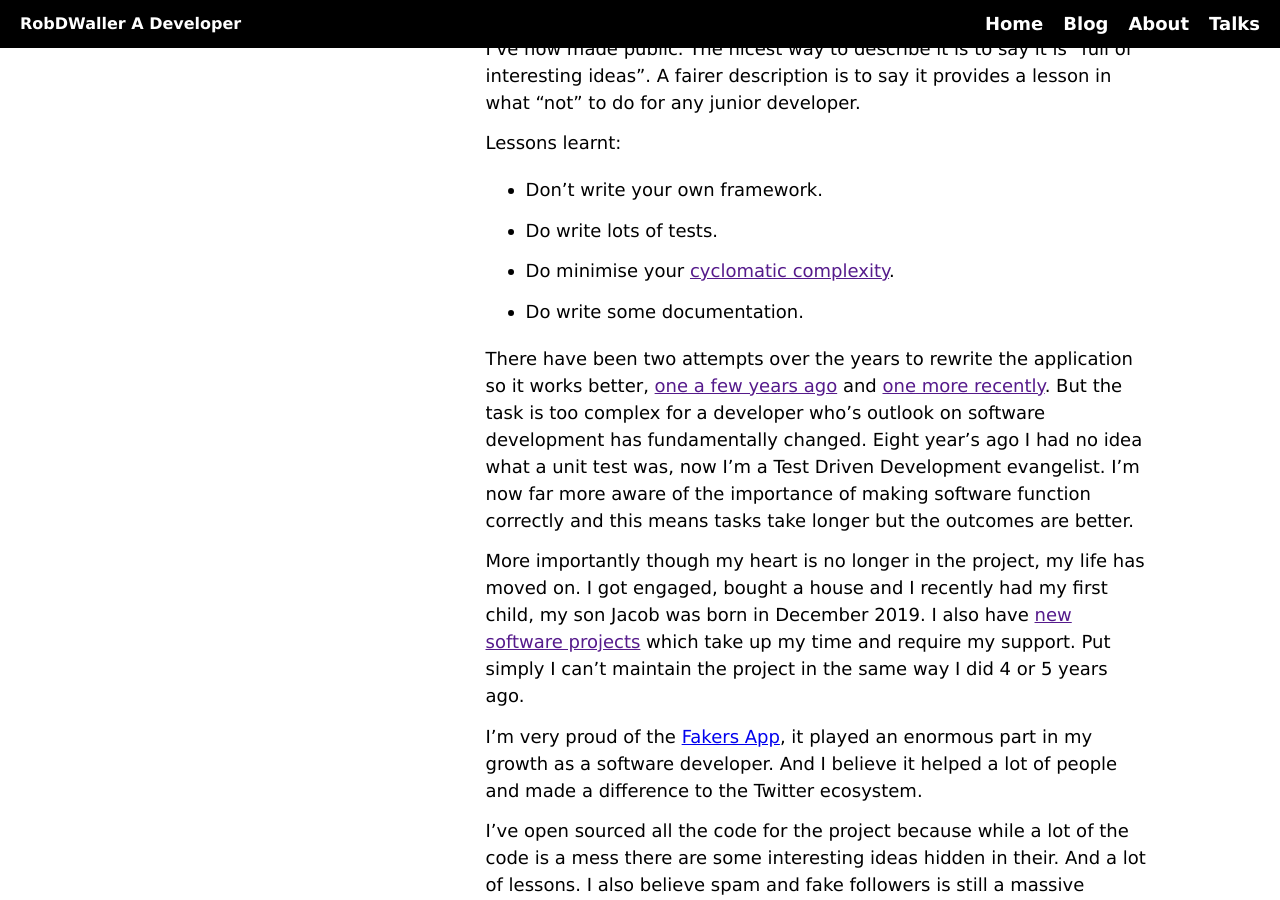
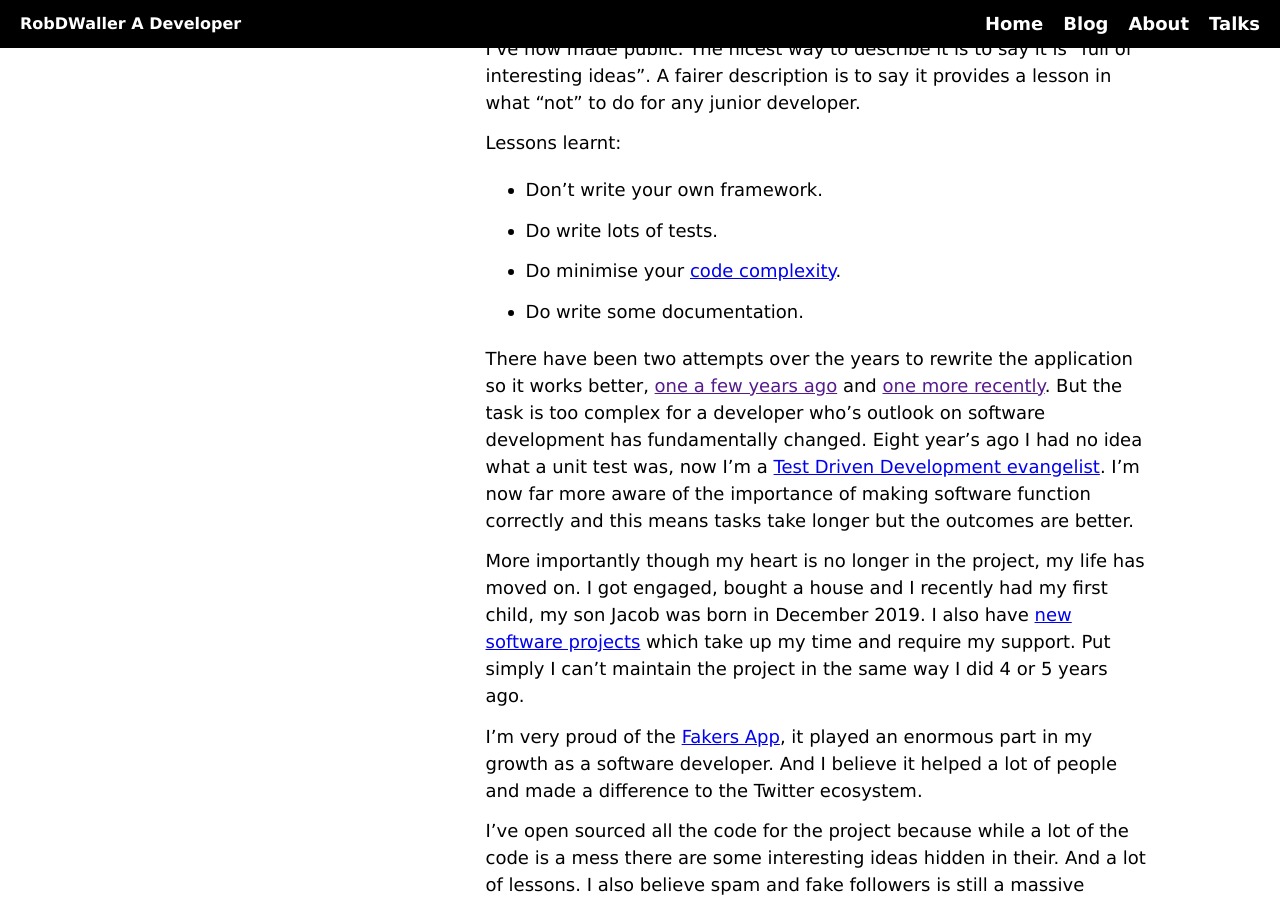
Before and after one commit to RobDWaller/robdwaller.github.io, a Jekyll site: the page built from _posts/2020-02-28-closing-down-fakers-app.md, in a window 1280 px wide and 900 px high, scrolled down 1754 px. Built offline with Jekyll 4.4.1, drawn with Linux system fonts in a browser that asks for light colours; some of the changed text lies outside the part shown.

Commit message:
Ammendments made to fakers app post.

```diff
--- a/_posts/2020-02-28-closing-down-fakers-app.md
+++ b/_posts/2020-02-28-closing-down-fakers-app.md
@@ -24,12 +24,12 @@
 Lessons learnt:
 - Don't write your own framework.
 - Do write lots of tests.
-- Do minimise your [cyclomatic complexity]().
+- Do minimise your [code complexity](https://en.wikipedia.org/wiki/Cyclomatic_complexity).
 - Do write some documentation.
 
-There have been two attempts over the years to rewrite the application so it works better, [one a few years ago]() and [one more recently](). But the task is too complex for a developer who's outlook on software development has fundamentally changed. Eight year's ago I had no idea what a unit test was, now I'm a Test Driven Development evangelist. I'm now far more aware of the importance of making software function correctly and this means tasks take longer but the outcomes are better.
+There have been two attempts over the years to rewrite the application so it works better, [one a few years ago]() and [one more recently](). But the task is too complex for a developer who's outlook on software development has fundamentally changed. Eight year's ago I had no idea what a unit test was, now I'm a [Test Driven Development evangelist](https://en.wikipedia.org/wiki/Test-driven_development). I'm now far more aware of the importance of making software function correctly and this means tasks take longer but the outcomes are better.
 
-More importantly though my heart is no longer in the project, my life has moved on. I got engaged, bought a house and I recently had my first child, my son Jacob was born in December 2019. I also have [new software projects]() which take up my time and require my support. Put simply I can't maintain the project in the same way I did 4 or 5 years ago.
+More importantly though my heart is no longer in the project, my life has moved on. I got engaged, bought a house and I recently had my first child, my son Jacob was born in December 2019. I also have [new software projects](https://github.com/RobDWaller/ReallySimpleJWT) which take up my time and require my support. Put simply I can't maintain the project in the same way I did 4 or 5 years ago.
 
 I'm very proud of the [Fakers App](https://fakers.com), it played an enormous part in my growth as a software developer. And I believe it helped a lot of people and made a difference to the Twitter ecosystem.
 
```
Also changed, not shown: other parts of _posts/2020-02-28-closing-down-fakers-app.md (+1 -1 lines).
